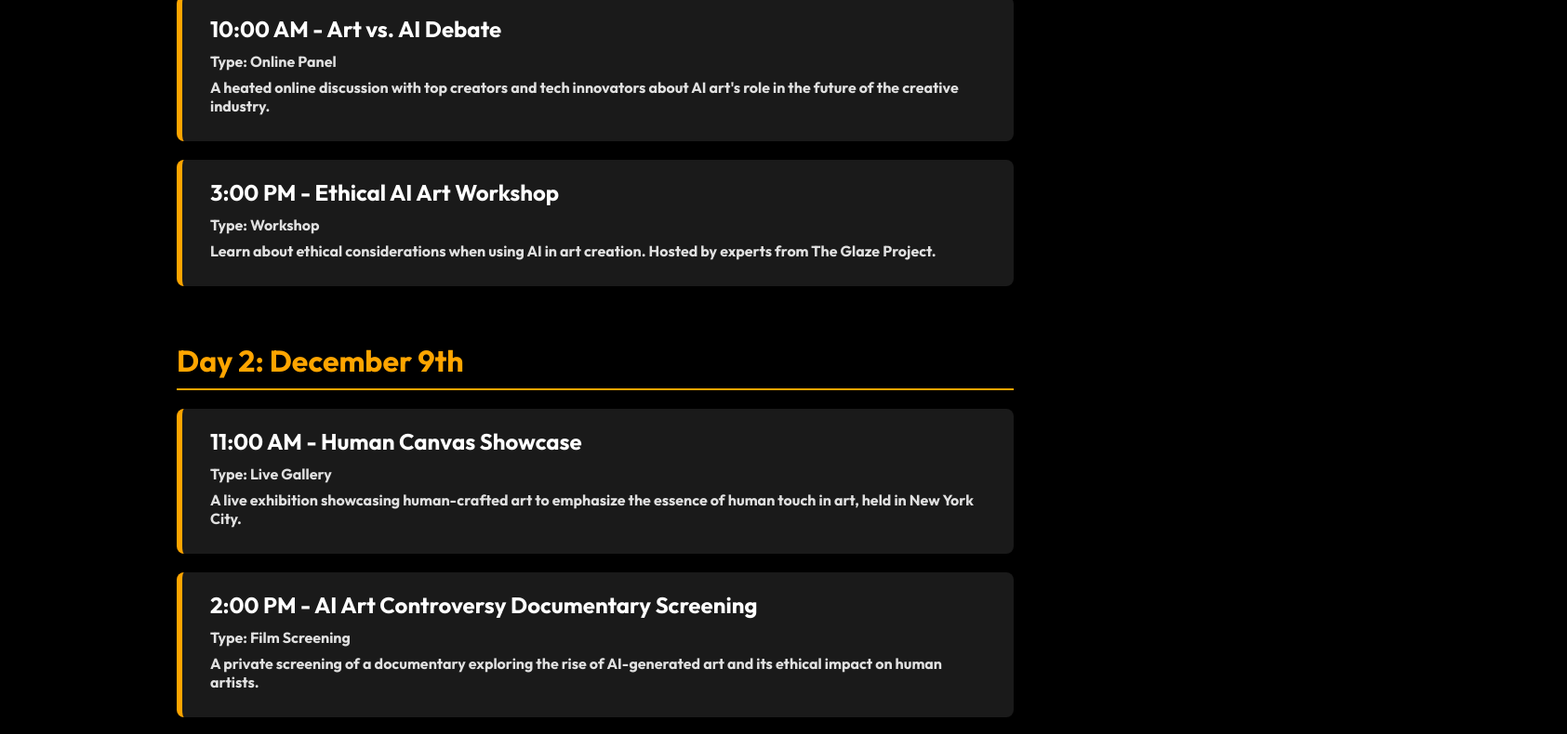
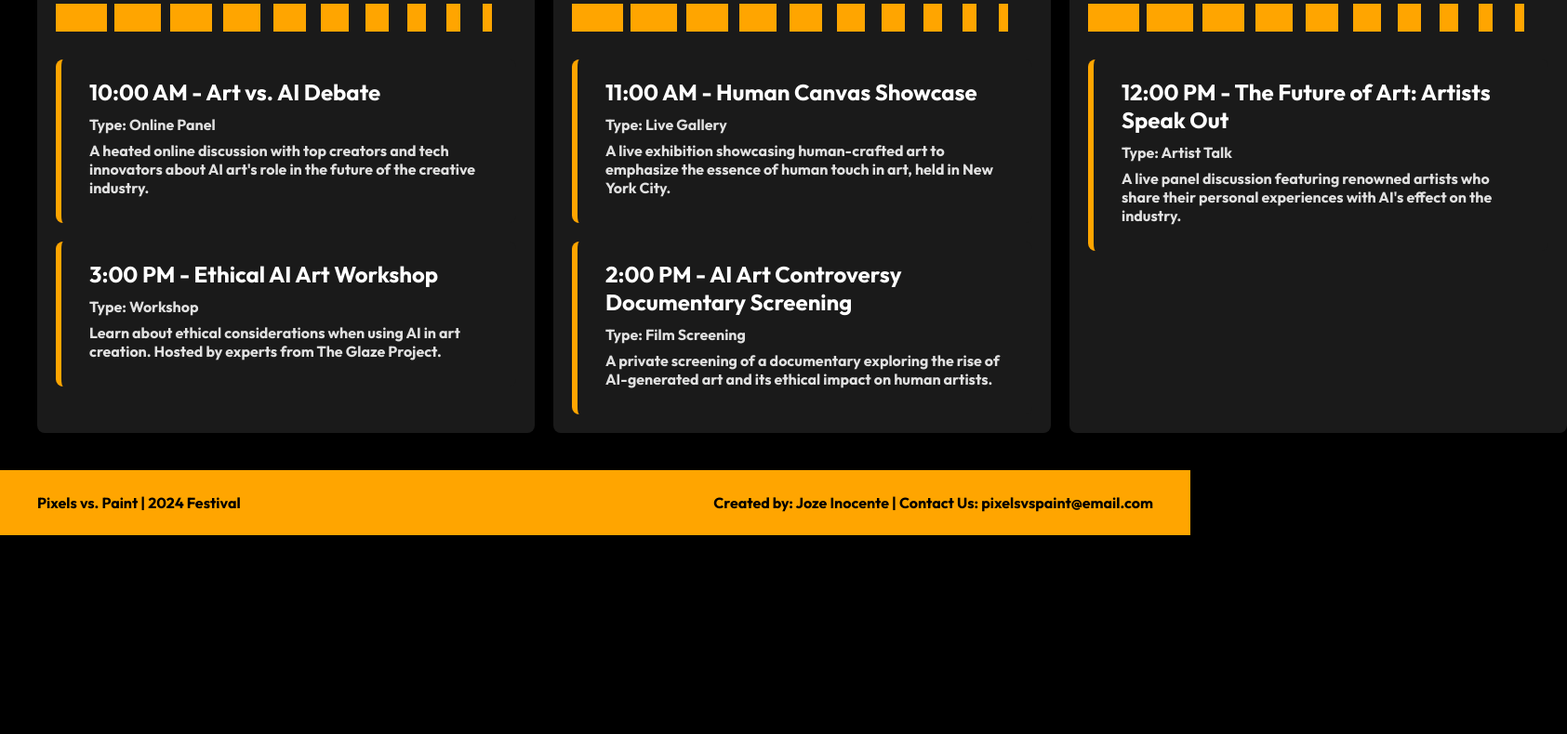
Before and after one commit to JozeInocente/PixelsvsPaint, a plain HTML site: page Page 3/Page3.html in a window 1280 px wide. Shown: the part 355-1145 px from the top of the page at 93% size, 1685 px wide, since content can reach past the window. After the commit the page ends 931 px from the top, so only its background shows below. Drawn offline with Linux system fonts and the light colour scheme.

Commit message:
Add files via upload

```diff
--- a/Page 3/Page3.html
+++ b/Page 3/Page3.html
@@ -23,60 +23,95 @@
   </header>
 
   <main>
-    <section class="orange-accent"></section>
   <div class="events-title">
     <h1>Upcoming Events</h1>
     <p>Uniting Creativity & Community</p>
   </div>
 
   <section class="events-content">
-      <!-- Day 1 - December 8 -->
+    <!-- Column 1 - Day 1 -->
     <div class="event-day">
       <h2>Day 1: December 8th</h2>
-
-        <div class="event">
+      <div class="orange-bars">
+        <div class="bar"></div>
+        <div class="bar"></div>
+        <div class="bar"></div>
+        <div class="bar"></div>
+        <div class="bar"></div>
+        <div class="bar"></div>
+        <div class="bar"></div>
+        <div class="bar"></div>
+        <div class="bar"></div>
+        <div class="bar"></div>
+      </div>
+        <div class="event-box">
           <h3>10:00 AM - Art vs. AI Debate</h3>
           <p><strong>Type:</strong> Online Panel</p>
           <p>A heated online discussion with top creators and tech innovators about AI art's role in the future of the creative industry.</p>
         </div>
-
-        <div class="event">
+        <div class="event-box">
           <h3>3:00 PM - Ethical AI Art Workshop</h3>
           <p><strong>Type:</strong> Workshop</p>
           <p>Learn about ethical considerations when using AI in art creation. Hosted by experts from The Glaze Project.</p>
         </div>
       </div>
+    </div>
 
-      <!-- Day 2 - December 9 -->
+    <!-- Column 2 - Day 2 -->
     <div class="event-day">
       <h2>Day 2: December 9th</h2>
-
-        <div class="event">
+      <div class="event-container">
+        <div class="orange-bars">
+          <div class="bar"></div>
+          <div class="bar"></div>
+          <div class="bar"></div>
+          <div class="bar"></div>
+          <div class="bar"></div>
+          <div class="bar"></div>
+          <div class="bar"></div>
+          <div class="bar"></div>
+          <div class="bar"></div>
+          <div class="bar"></div>
+        </div>
+        <div class="event-box">
           <h3>11:00 AM - Human Canvas Showcase</h3>
           <p><strong>Type:</strong> Live Gallery</p>
           <p>A live exhibition showcasing human-crafted art to emphasize the essence of human touch in art, held in New York City.</p>
         </div>
-
-        <div class="event">
+        <div class="event-box">
           <h3>2:00 PM - AI Art Controversy Documentary Screening</h3>
           <p><strong>Type:</strong> Film Screening</p>
           <p>A private screening of a documentary exploring the rise of AI-generated art and its ethical impact on human artists.</p>
         </div>
       </div>
+    </div>
 
-      <!-- Day 3 - December 10 -->
+    <!-- Column 3 - Day 3 -->
     <div class="event-day">
       <h2>Day 3: December 10th</h2>
-
-        <div class="event">
+      <div class="event-container">
+        <div class="orange-bars">
+          <div class="bar"></div>
+          <div class="bar"></div>
+          <div class="bar"></div>
+          <div class="bar"></div>
+          <div class="bar"></div>
+          <div class="bar"></div>
+          <div class="bar"></div>
+          <div class="bar"></div>
+          <div class="bar"></div>
+          <div class="bar"></div>
+        </div>
+        <div class="event-box">
           <h3>12:00 PM - The Future of Art: Artists Speak Out</h3>
           <p><strong>Type:</strong> Artist Talk</p>
           <p>A live panel discussion featuring renowned artists who share their personal experiences with AI's effect on the industry.</p>
         </div>
       </div>
+    </div>
   </section>
+</main>
 
-  </main>
 
   <footer>
     <div class="footer-bar">
--- a/Page 3/css/style.css
+++ b/Page 3/css/style.css
@@ -1,3 +1,4 @@
+/* Basic reset */
 * {
   margin: 0;
   padding: 0;
@@ -9,7 +10,6 @@ body {
   font-weight: bold;
   background-color: black;
   color: white;
-  margin: 0;
 }
 
 header {
@@ -17,7 +17,6 @@ header {
   justify-content: space-between;
   align-items: center;
   padding: 20px 40px;
-  padding-right: 5%;
 }
 
 .logo img {
@@ -41,7 +40,6 @@ nav ul li a.active {
   color: orange;
   text-decoration: none;
 }
-
 .events-title {
   text-align: center;
   margin-top: 50px;
@@ -58,41 +56,72 @@ nav ul li a.active {
 }
 
 .events-content {
-  display: flex;
-  flex-direction: column;
-  align-items: center;
-  margin: 40px 20px;
+  display: grid;
+  grid-template-columns: repeat(3, 1fr);
+  gap: 20px;
+  margin: 40px;
 }
 
 .event-day {
-  width: 100%;
-  max-width: 900px;
-  margin-bottom: 40px;
+  background-color: #1a1a1a;
+  padding: 20px;
+  border-radius: 8px;
 }
 
 .event-day h2 {
   font-size: 2rem;
   color: orange;
   margin-bottom: 20px;
-  border-bottom: 2px solid orange;
+  text-align: center;
+}
+
+.event-container {
+  position: relative;
+}
+
+.orange-bars {
+  display: flex;
+  justify-content: space-between;
+  align-items: center;
+  margin: 20px 0;
   padding-bottom: 10px;
 }
 
-.event {
+.bar {
+  height: 30px;
+  background-color: orange;
+}
+
+/* Bar widths */
+.bar:nth-child(1) { width: 55px; margin-right: 8px; }
+.bar:nth-child(2) { width: 50px; margin-right: 10px; }
+.bar:nth-child(3) { width: 45px; margin-right: 12px; }
+.bar:nth-child(4) { width: 40px; margin-right: 14px; }
+.bar:nth-child(5) { width: 35px; margin-right: 16px; }
+.bar:nth-child(6) { width: 30px; margin-right: 18px; }
+.bar:nth-child(7) { width: 25px; margin-right: 20px; }
+.bar:nth-child(8) { width: 20px; margin-right: 22px; }
+.bar:nth-child(9) { width: 15px; margin-right: 24px; }
+.bar:nth-child(10) { width: 10px; margin-right: 26px; }
+
+
+.event-box {
   background-color: #1a1a1a;
   border-left: 6px solid orange;
-  margin-bottom: 20px;
   padding: 20px 30px;
+  margin-top: 20px;
   border-radius: 8px;
+  position: relative;
+  z-index: 2;
 }
 
-.event h3 {
+.event-box h3 {
   font-size: 1.5rem;
   color: white;
   margin-bottom: 10px;
 }
 
-.event p {
+.event-box p {
   font-size: 1rem;
   color: #e0e0e0;
   margin-bottom: 8px;
@@ -132,16 +161,3 @@ footer {
 .footer-right p {
   text-align: right;
 }
-
-.orange-bars {
-  display: flex;
-  justify-content: space-between;
-  align-items: center;
-  margin: 20px 0;
-  padding-bottom: 10px;
-}
-
-.bar {
-  height: 150px;
-  background-color: orange;
-}
```
Also changed, not shown: img/glazelogoB.png (added), img/glazelogoW.png (added). Lines whose indentation alone changed are shown as unchanged.
